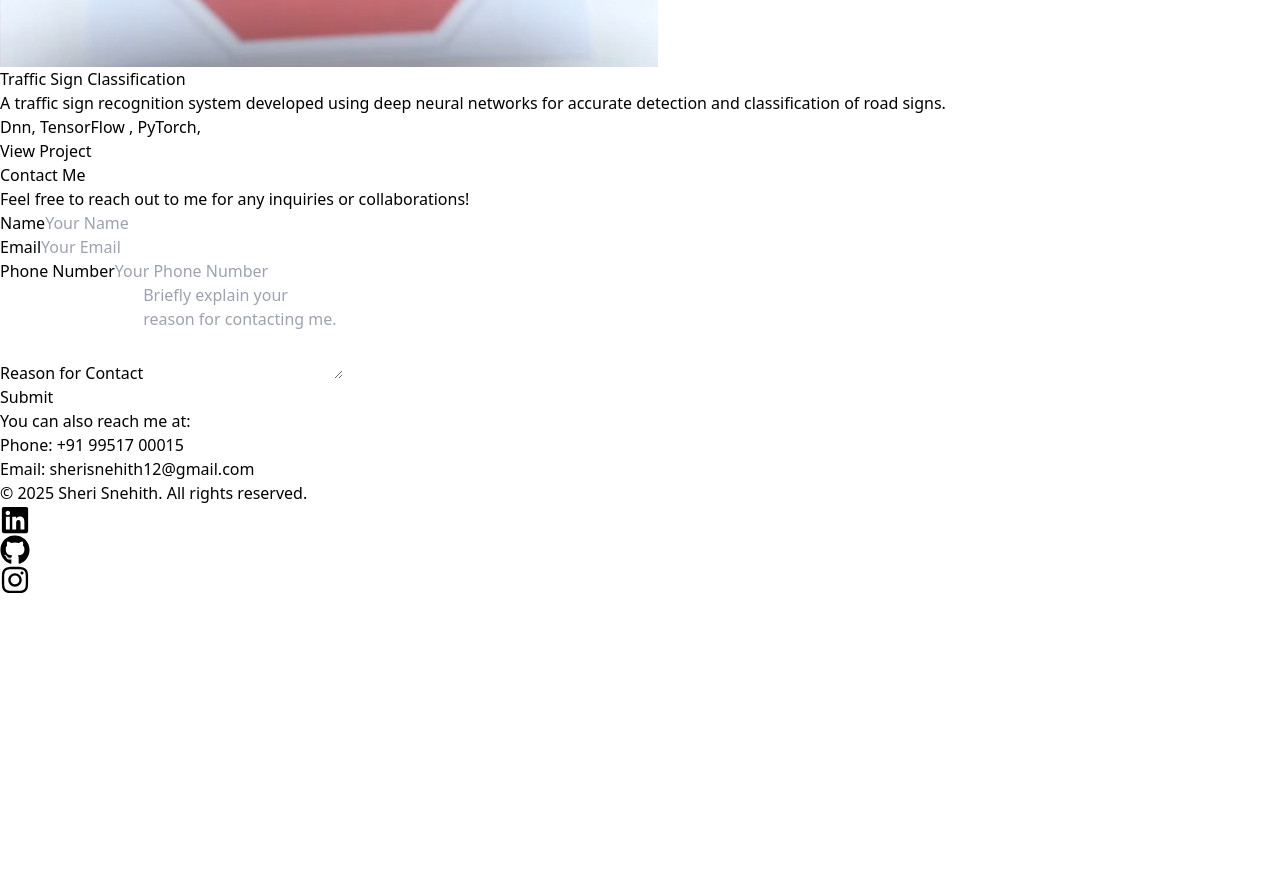
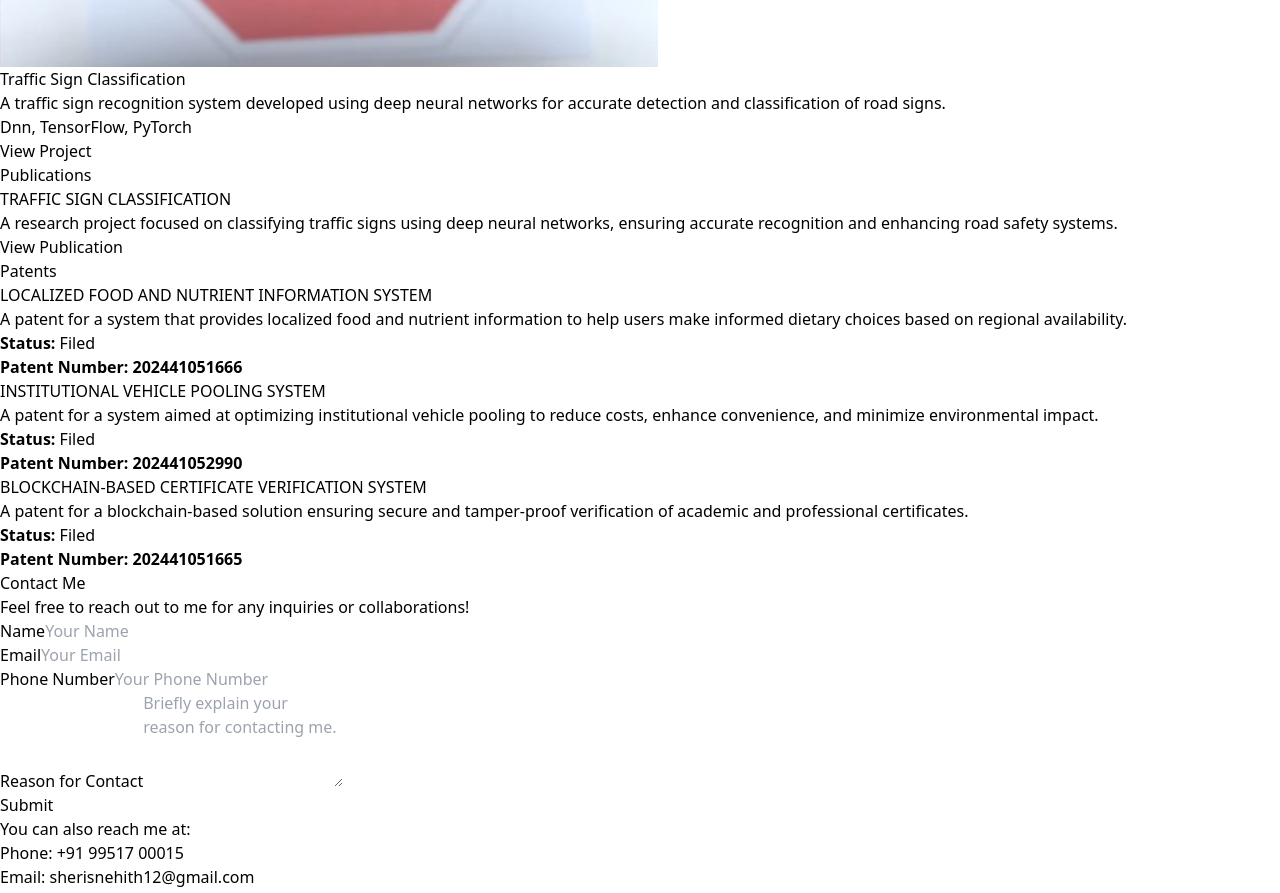
Before and after one commit to SheriSnehith31/Portfolio, a React (Vite) app: page / in a window 1280 px wide. Shown: the part 3109-4002 px from the top of the page. Before the commit the page ends 3704 px from the top, so only its background shows below. Built offline with nearby package versions, Linux system fonts and the light colour scheme.

Commit message:
Update Projects.jsx

```diff
--- a/src/components/Projects.jsx
+++ b/src/components/Projects.jsx
@@ -5,32 +5,53 @@ function Projects() {
   const projects = [
     {
       title: "SNIST JARVIS",
-      description: "A SNIST Jarvis assistant built using Python and PyQt5 with features like app control, email, and weather updates.",
+      description:
+        "A SNIST Jarvis assistant built using Python and PyQt5 with features like app control, email, and weather updates.",
       imageUrl: "/images/google.png", // Replace with your project image URLs
       link: "https://github.com/SheriSnehith31/JARVIS", // Replace with the link to the project
-      tech: "Python, PyQt5, OpenCV, MediaPipe"
+      tech: "Python, PyQt5, OpenCV, MediaPipe",
     },
-    // {
-    //   title: "Netflix Clone",
-    //   description: "A Netflix-like UI clone made using React and Tailwind CSS.",
-    //   imageUrl: "/images/about.png", // Replace with your project image URLs
-    //   link: "#", // Replace with the link to the project
-    //   tech: "HTML, CSS, BOOTSTRAP"
-    // },
     {
       title: "Traffic Sign Classification",
-      description: "A traffic sign recognition system developed using deep neural networks for accurate detection and classification of road signs.",
+      description:
+        "A traffic sign recognition system developed using deep neural networks for accurate detection and classification of road signs.",
       imageUrl: "/images/cafe.png", // Replace with your project image URLs
       link: "https://github.com/SheriSnehith31/traffic-sign-recognition", // Replace with the link to the project
-      tech: "Dnn, TensorFlow , PyTorch,"
+      tech: "Dnn, TensorFlow, PyTorch",
     },
-    // {
-    //   title: "Product Catalogue",
-    //   description: "A Product Catalogue website with PHP as backend.",
-    //   imageUrl: "/images/about.png", // Replace with your project image URLs
-    //   link: "#", // Replace with the link to the project
-    //   tech: "HTML, CSS, BOOTSTRAP, PHP"
-    // },
+  ];
+
+  const publications = [
+    {
+      title: "TRAFFIC SIGN CLASSIFICATION",
+      description: "A research project focused on classifying traffic signs using deep neural networks, ensuring accurate recognition and enhancing road safety systems.",
+      link: "https://ijcrt.org/papers/IJCRT2407582.pdf",
+    },
+  ];
+
+  const patents = [
+      {
+        title: "LOCALIZED FOOD AND NUTRIENT INFORMATION SYSTEM",
+        description:
+          "A patent for a system that provides localized food and nutrient information to help users make informed dietary choices based on regional availability.",
+        status: "Filed",
+        number: "Patent Number: 202441051666",
+      },
+      {
+        title: "INSTITUTIONAL VEHICLE POOLING SYSTEM",
+        description:
+          "A patent for a system aimed at optimizing institutional vehicle pooling to reduce costs, enhance convenience, and minimize environmental impact.",
+        status: "Filed",
+        number: "Patent Number: 202441052990",
+      },
+      {
+        title: "BLOCKCHAIN-BASED CERTIFICATE VERIFICATION SYSTEM",
+        description:
+          "A patent for a blockchain-based solution ensuring secure and tamper-proof verification of academic and professional certificates.",
+        status: "Filed",
+        number: "Patent Number: 202441051665",
+      },
+
   ];
 
   return (
@@ -50,22 +71,24 @@ function Projects() {
         {projects.map((project, index) => (
           <motion.div
             key={index}
-            className={`flex flex-col sm:flex-row items-center sm:items-start bg-gradient-to-r ${index < 3 ? "from-gray-800 via-gray-700 to-black" : "from-gray-900 via-gray-800 to-black"} rounded-lg shadow-lg overflow-hidden transform transition-all duration-500 hover:scale-105`}
+            className={`flex flex-col sm:flex-row items-center sm:items-start bg-gradient-to-r ${
+              index < 3 ? "from-gray-800 via-gray-700 to-black" : "from-gray-900 via-gray-800 to-black"
+            } rounded-lg shadow-lg overflow-hidden transform transition-all duration-500 hover:scale-105`}
             initial={{ opacity: 0, x: -20 }}
             animate={{ opacity: 1, x: 0 }}
             transition={{ duration: 0.6, delay: index * 0.2 }}
           >
             {/* Image */}
-            <div className="w-full sm:w-1/2 h-36 sm:h-48"> {/* Decreased height of the image container */}
+            <div className="w-full sm:w-1/2 h-36 sm:h-48">
               <img
                 src={project.imageUrl}
                 alt={project.title}
-                className="w-full h-full object-cover" // Ensures image covers the entire left side of the card
+                className="w-full h-full object-cover"
               />
             </div>
 
             {/* Text */}
-            <div className="p-4 sm:p-6 flex flex-col justify-between sm:w-1/2"> {/* Reduced padding */}
+            <div className="p-4 sm:p-6 flex flex-col justify-between sm:w-1/2">
               <h3 className="text-2xl font-semibold text-yellow-400 mb-4">{project.title}</h3>
               <p className="text-gray-300 text-sm mb-4">{project.description}</p>
               <p className="text-gray-400 text-sm mb-4">{project.tech}</p>
@@ -81,6 +104,62 @@ function Projects() {
           </motion.div>
         ))}
       </div>
+
+      {/* Publications Section */}
+      <motion.div
+        className="mt-16"
+        initial={{ opacity: 0, y: 20 }}
+        animate={{ opacity: 1, y: 0 }}
+        transition={{ duration: 0.8 }}
+      >
+        <h2 className="text-5xl font-bold text-yellow-400 text-center mb-12">Publications</h2>
+        <div className="container mx-auto space-y-6">
+          {publications.map((publication, index) => (
+            <div
+              key={index}
+              className="bg-gradient-to-r from-gray-800 via-gray-700 to-black p-6 rounded-lg shadow-lg"
+            >
+              <h3 className="text-2xl font-semibold text-yellow-400">{publication.title}</h3>
+              <p className="text-gray-300 text-sm mb-4">{publication.description}</p>
+              <a
+                href={publication.link}
+                target="_blank"
+                rel="noopener noreferrer"
+                className="bg-yellow-300 text-gray-800 px-4 py-1 rounded-full hover:bg-yellow-500 transition-all"
+              >
+                View Publication
+              </a>
+            </div>
+          ))}
+        </div>
+      </motion.div>
+
+      {/* Patents Section */}
+      <motion.div
+        className="mt-16"
+        initial={{ opacity: 0, y: 20 }}
+        animate={{ opacity: 1, y: 0 }}
+        transition={{ duration: 0.8 }}
+      >
+        <h2 className="text-5xl font-bold text-yellow-400 text-center mb-12">Patents</h2>
+        <div className="container mx-auto space-y-6">
+          {patents.map((patent, index) => (
+            <div
+              key={index}
+              className="bg-gradient-to-r from-gray-800 via-gray-700 to-black p-6 rounded-lg shadow-lg"
+            >
+              <h3 className="text-2xl font-semibold text-yellow-400">{patent.title}</h3>
+              <p className="text-gray-300 text-sm mb-2">{patent.description}</p>
+              <p className="text-gray-400 text-sm mb-4">
+                <strong>Status:</strong> {patent.status}
+              </p>
+              <p className="text-gray-400 text-sm mb-4">
+                <strong>{patent.number}</strong>
+              </p>
+            </div>
+          ))}
+        </div>
+      </motion.div>
     </section>
   );
 }
```
